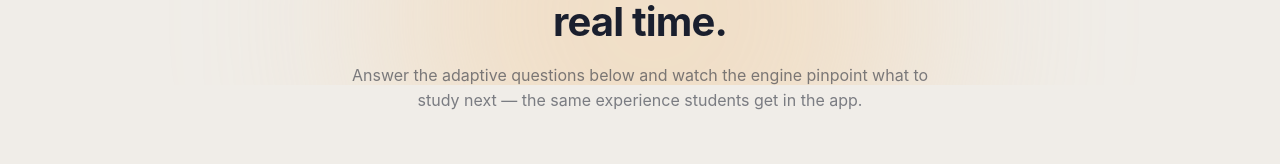
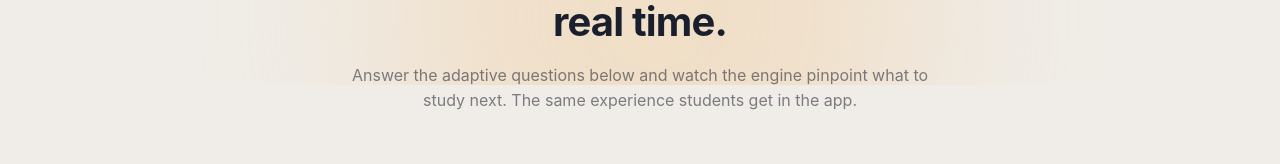
Before and after one commit to jd-oviedo/unpackmath-home, a Next.js app: page / in a window 1280 px wide. Shown: the part 715-879 px from the top of the page. Built offline with nearby package versions, Linux system fonts and the light colour scheme; a web font is replaced by a local one.

Commit message:
Refine paragraph text in DemoSection component
Updated the description text for clarity.

```diff
--- a/app/components/DemoSection.tsx
+++ b/app/components/DemoSection.tsx
@@ -134,7 +134,7 @@ export function DemoSection() {
           See how UnpackMath works in real time.
         </h2>
         <p style={{ fontSize: "16px", color: "var(--ec-ink-muted)", margin: 0, lineHeight: 1.6 }}>
-          Answer the adaptive questions below and watch the engine pinpoint what to study next — the same experience students get in the app.
+          Answer the adaptive questions below and watch the engine pinpoint what to study next. The same experience students get in the app.
         </p>
       </div>
 
```
